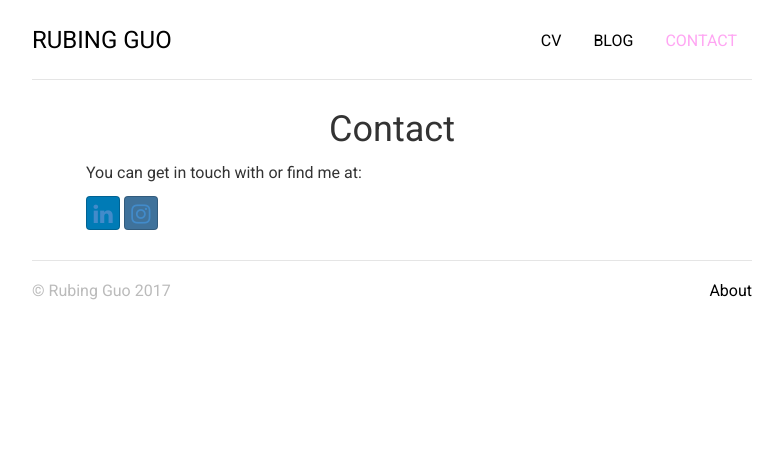
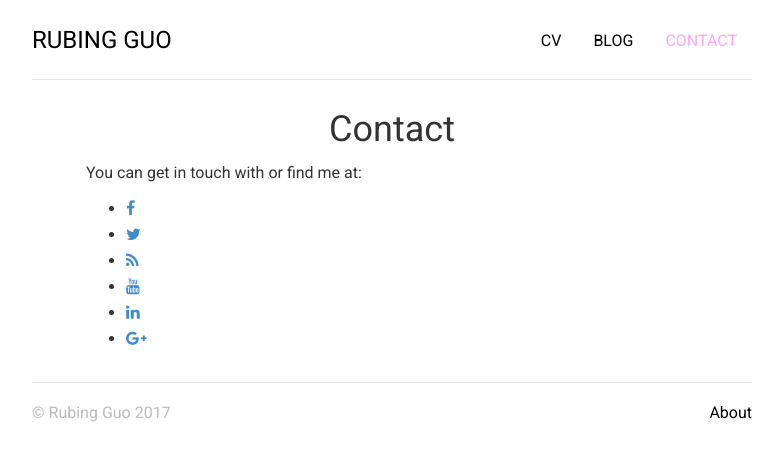
Before and after one commit to flower-joke/peanutshells.github.io, a Jekyll site: the page built from contact/index.html, in a window 1280 px wide. Shown: the top 461 px of the page, without its empty margins (248-1031 px from the left). Built offline with Jekyll 4.4.1, drawn with Linux system fonts in a browser that asks for light colours; nearby versions of some CDN libraries.

Commit message:
Update index.html
social icons

```diff
--- a/contact/index.html
+++ b/contact/index.html
@@ -13,12 +13,22 @@ description: ---hehe
 <div class="contact">
 
 	<p>You can get in touch with or find me at:</p>
+	<ul class="social-icons">
+		<li><a href="" class="social-icon"> <i class="fa fa-facebook"></i></a></li>
+		<li><a href="" class="social-icon"> <i class="fa fa-twitter"></i></a></li>
+		<li><a href="" class="social-icon"> <i class="fa fa-rss"></i></a></li>
+		<li><a href="" class="social-icon"> <i class="fa fa-youtube"></i></a></li>
+		<li><a href="" class="social-icon"> <i class="fa fa-linkedin"></i></a></li>
+		<li><a href="" class="social-icon"> <i class="fa fa-google-plus"></i></a></li>
+	</ul>
+	<!--
 	<a href="http://www.linkedin.com/in/rubingguo/" target="_blank" class="btn btn-social-icon btn-linkedin" onclick="_gaq.push(['_trackEvent', 'btn-social-icon', 'click', 'btn-linkedin']);">
 		<span class="fa fa-linkedin"></span>
 	</a>
 	<a href="https://www.instagram.com/rubieguo/" target="_blank" class="btn btn-social-icon btn-instagram" onclick="_gaq.push(['_trackEvent', 'btn-social-icon', 'click', 'btn-instagram']);">
 		<span class="fa fa-instagram"></span>
 	</a>
+	-->
 	<!--
 	<a href=" http://weibo.com/elvinruby" target="_blank" class="btn btn-social-icon btn-weibo" onclick="_gaq.push(['_trackEvent', 'btn-social-icon', 'click', 'btn-weibo']);">
 		<span class="fa fa-weibo"></span>
```
